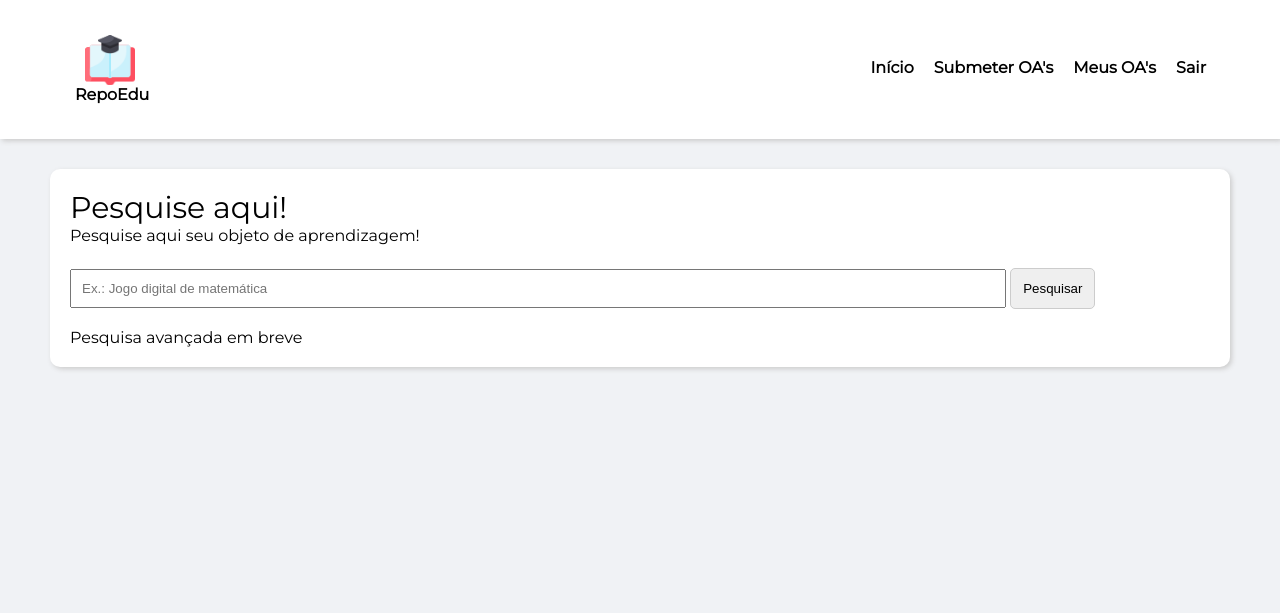
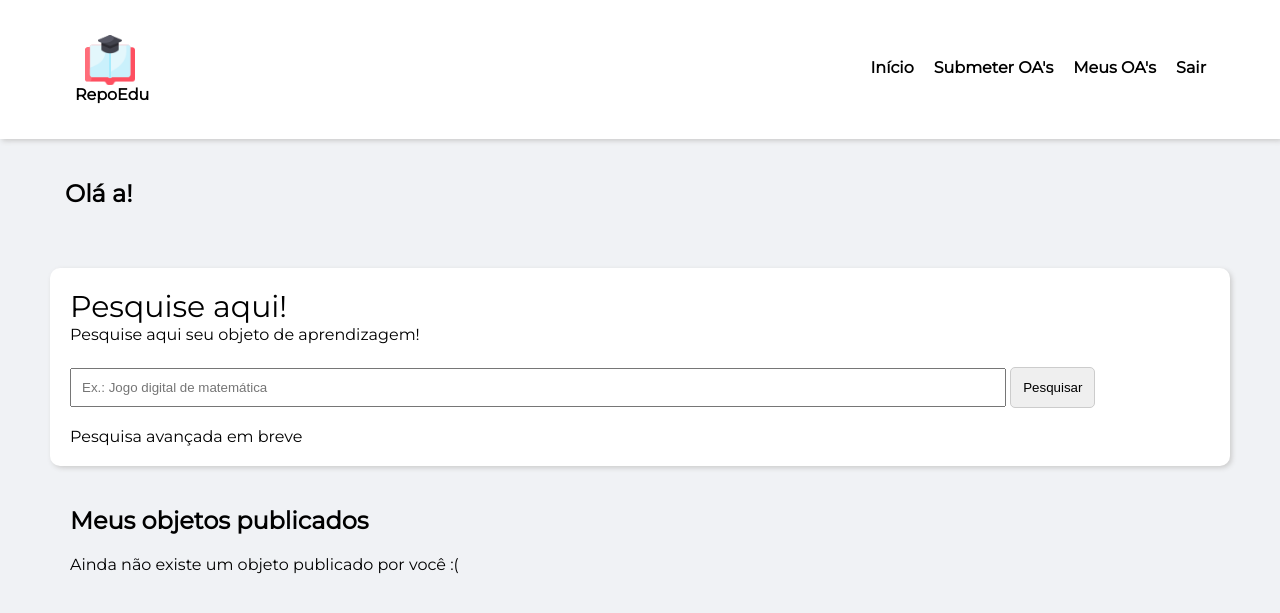
Before and after one commit to GtbFD/repositorio, a PHP site: page /dashboard.php in a window 1280 px wide. Shown: the top 613 px of the page. Run offline with PHP 8.4, Linux system fonts and the light colour scheme; the visitor is signed in with stand-in values (Sample User, id 1); data that the repository does not hold is empty.

Commit message:
Objetos publicados pelo usuário, adicionado no dashboard

```diff
--- a/css/style-internal.css
+++ b/css/style-internal.css
@@ -22,8 +22,9 @@ html, body
     grid-template-columns: 1fr 1fr 1fr;
     grid-template-areas:
         "barra-nav-top barra-nav-top barra-nav-top"
+        "boas-vindas boas-vindas boas-vindas"
         "area-pesquisa area-pesquisa area-pesquisa"
-        ". . .";
+        "area-novidades area-novidades .";
 }
 
 .barra-nav-top
@@ -142,6 +143,7 @@ html, body
     grid-area: area-novidades;
     margin-left: 50px;
     padding: 20px;
+    display: grid;
 }
 
 ul, li > a
@@ -150,3 +152,82 @@ ul, li > a
     color: black;
     font-weight: bold;
 }
+
+.boas-vindas
+{
+    display: grid;
+    grid-area: boas-vindas;
+    margin-left: 55px;
+    margin-top: 10px;
+    padding: 10px;
+}
+
+.objeto
+{
+    grid-template: objeto;
+    display: grid;
+    background-color: var(--cor-secundaria);
+    border: 1px solid #CCC;
+    grid-template-columns: 120px 1fr 1fr;
+    grid-template-areas:
+        "img_objeto titulo_objeto ."
+        "img_objeto descricao_objeto descricao_objeto"
+        "img_objeto info_objeto info_objeto";
+    padding: 15px;
+    margin-top: 5px;
+    border-radius: 5px;
+    box-shadow: var(--shadow);
+    margin-left: -15px;
+}
+.titulo_objeto
+{
+    grid-area: titulo_objeto;
+    /*border: 1px solid #CCC;*/
+    margin-left: 10px;
+}
+
+.titulo_objeto > span
+{
+    font-size: 20px;
+    font-weight: bold;
+}
+
+.descricao_objeto
+{
+    grid-area: descricao_objeto;
+    /*border: 1px solid #CCC;*/
+    margin-left: 10px;
+    text-align: justify;
+}
+
+.descricao_objeto > span
+{
+    font-size: 15px;
+}
+
+.img_objeto
+{
+    grid-area: img_objeto;
+    border: 1px solid #CCC;
+    width: 120px;
+    height: 120px;
+}
+
+.info_objeto
+{
+    grid-area: info_objeto;
+    margin-left: 10px;
+    margin-top: 30px;
+}
+
+.info_objeto > span
+{
+    font-size: 11px;
+}
+
+.info_objeto > span > a
+{
+    text-decoration: none;
+    font-weight: bold;
+    color: black;
+}
--- a/dashboard.php
+++ b/dashboard.php
@@ -1,10 +1,15 @@
 <!DOCTYPE html>
 <html lang="en">
 <?php
-    session_start();
+require_once('src/dao/ObjetoDAO.php');
 
-    if(!(isset($_SESSION['usuario']))){header('Location: index.php');}
+session_start();
+
+if (!(isset($_SESSION['usuario']))) {
+    header('Location: index.php');
+}
 ?>
+
 <head>
     <meta charset="UTF-8">
     <meta http-equiv="X-UA-Compatible" content="IE=edge">
@@ -31,6 +36,10 @@
 
         </div>
 
+        <div class="boas-vindas">
+            <h2>Olá <?= $_SESSION['usuario'][1] ?>! </h2>
+        </div>
+
         <div class="area-pesquisa">
             <span class="titulo-principal-pesquisa">Pesquise aqui!</span><br>
             <span class="titulo-secundario-pesquisa">Pesquise aqui seu objeto de aprendizagem!</span><br>
@@ -46,7 +55,39 @@
                 Pesquisa avançada em breve
             </div>
         </div>
+        <div class="area-novidades">
 
+            <div class="novidade">
+                <h2>Meus objetos publicados</h2>
+            </div>
+            <?php
+            $objetoDAO = new ObjetoDAO();
+
+            $objetos = $objetoDAO->listarPorUsuarioId($_SESSION['usuario'][0]);
+
+            if (empty($objetos)) {
+                print("Ainda não existe um objeto publicado por você :(");
+            } else {
+                foreach ($objetos as $objeto) :
+            ?>
+                    <div class="objeto">
+                        <div class="titulo_objeto">
+                            <span><?= $objeto[1] ?></span>
+                        </div>
+                        <div class="descricao_objeto">
+                            <span><?= $objeto[2] ?></span>
+                        </div>
+                        <div class="img_objeto">
+                            <img src="">
+                        </div>
+                        <div class="info_objeto">
+                            <span>Enviado por <?= $objeto[13] . ' ' . $objeto[14] ?></span> -
+                            <span><a href="<?= $objeto[8] ?>">Fazer download</a></span>
+                        </div>
+                    </div>
+            <?php endforeach;
+            } ?>
+        </div>
     </div>
 </body>
 
--- a/src/dao/ObjetoDAO.php
+++ b/src/dao/ObjetoDAO.php
@@ -105,8 +105,8 @@ class ObjetoDAO
                     ON oe.id_ensino = e.id
                   INNER JOIN usuarios AS u
                     ON o.id_usuario = u.id
-                  ORDER BY data_postagem DESC
-                  WHERE u.id = ?";
+                  WHERE u.id = ?
+                  ORDER BY data_postagem DESC";
         $stmt = $this->conexao->prepare($query);
         $stmt->execute(array($id));
         $resposta = $stmt->fetchAll();
```
